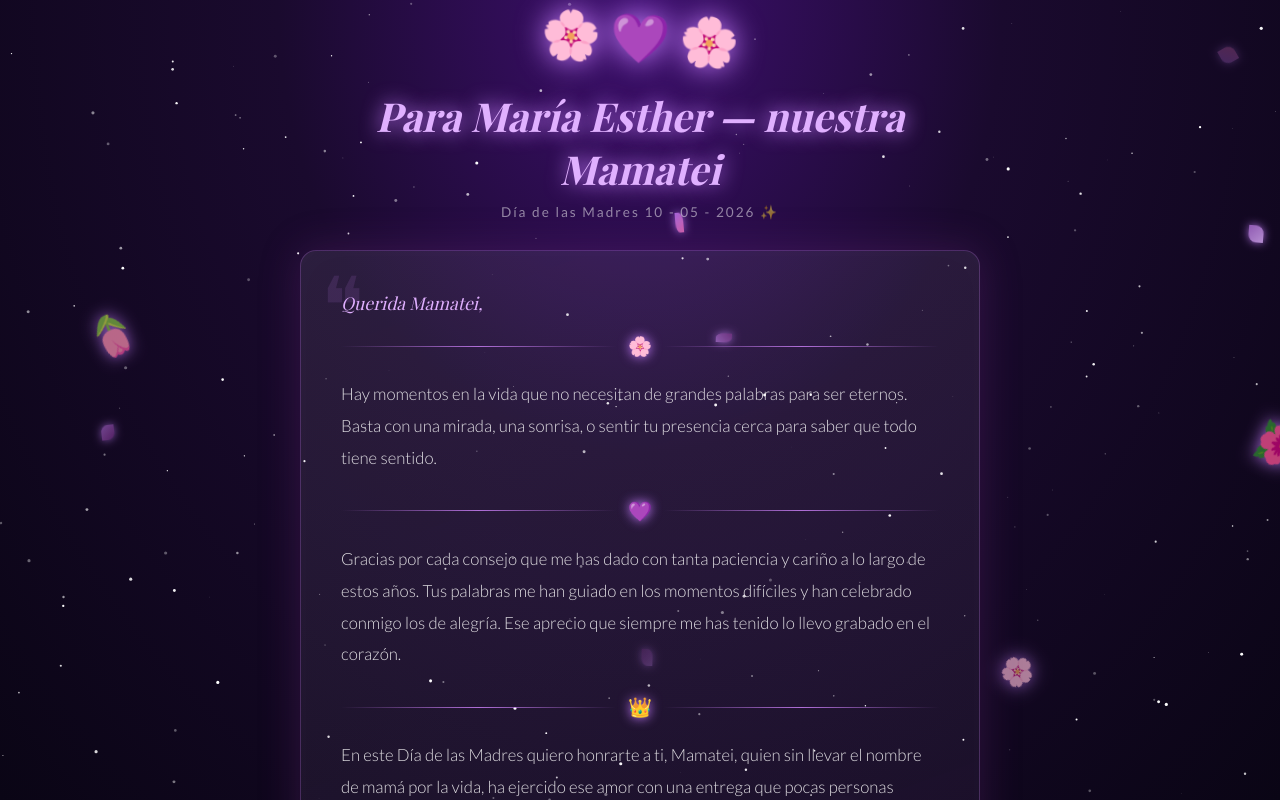
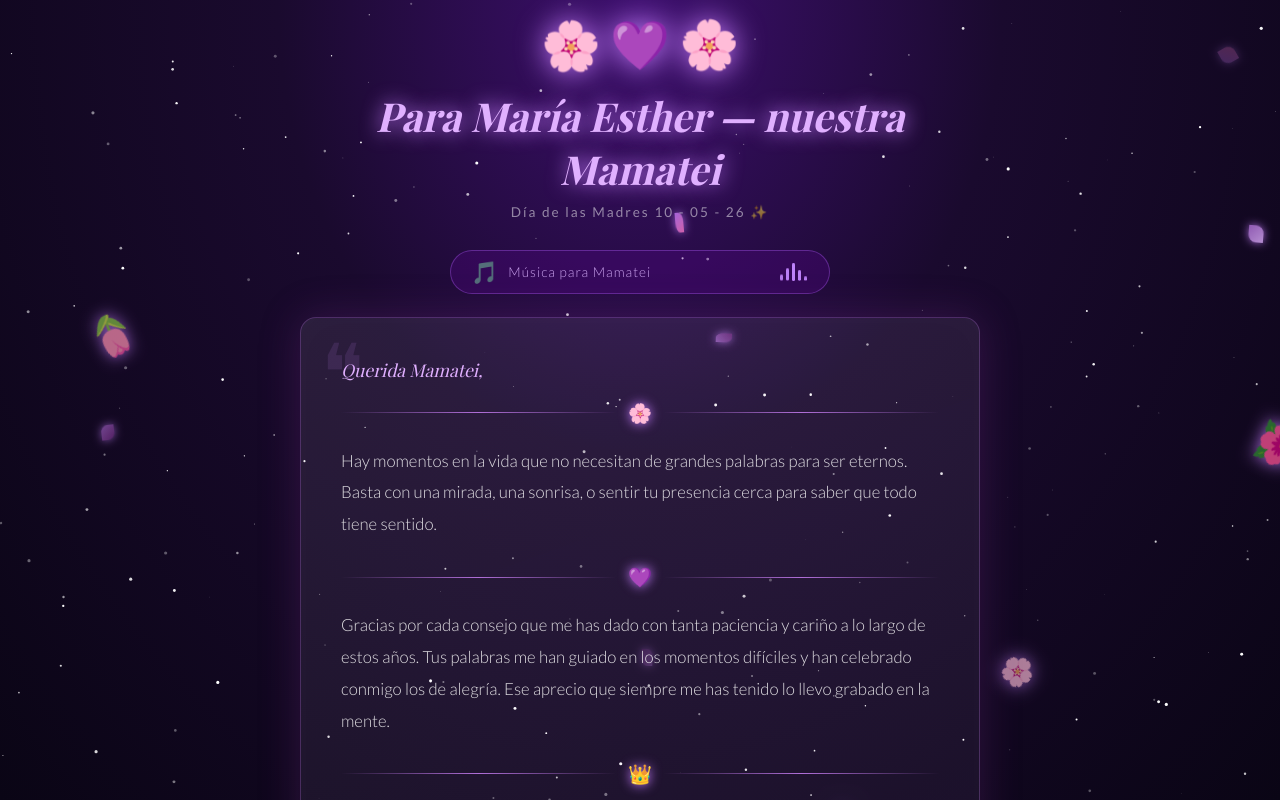
Before and after one commit to emmanuelenriqueposada/matei, a plain HTML site: page index.html in a window 1280 px wide. Both pictures are taken after a click on the button "💌 ABRIR MI CARTA". Drawn offline with nearby package versions, Linux system fonts and the light colour scheme; a web font is replaced by a local one.

Commit message:
Add files via upload

```diff
--- a/index.html
+++ b/index.html
@@ -5,84 +5,62 @@
   <meta name="viewport" content="width=device-width, initial-scale=1.0" />
   <meta name="description" content="Una carta especial para Mamatei, María Esther, con todo el cariño del Día de las Madres." />
   <title>Para Mamatei 💜 Feliz Día de las Madres</title>
-
-  <!-- Google Fonts -->
   <link rel="preconnect" href="https://fonts.googleapis.com" />
   <link rel="preconnect" href="https://fonts.gstatic.com" crossorigin />
   <link href="https://fonts.googleapis.com/css2?family=Playfair+Display:ital,wght@0,400;0,700;1,400;1,600&family=Lato:wght@300;400;700&display=swap" rel="stylesheet" />
-
-  <!-- Estilos -->
   <link rel="stylesheet" href="styles.css" />
 </head>
 <body>
 
-  <!-- Canvas de estrellas -->
   <canvas id="starfield" aria-hidden="true"></canvas>
 
-  <!-- Contenido principal -->
   <div id="app">
 
-    <!-- ===================== -->
     <!-- PANTALLA DE BIENVENIDA -->
-    <!-- ===================== -->
     <div id="welcome-screen">
-
-      <!-- Flores decorativas superiores -->
       <div class="welcome-flowers" aria-hidden="true">🌸 💜 🌸</div>
-
-      <!-- Título principal -->
       <h1 class="welcome-title">Para ti, Mamatei 💜</h1>
       <p class="welcome-subtitle">Toca el sobre para abrir tu carta especial</p>
 
-      <!-- SOBRE ANIMADO -->
-      <div id="envelope-container" role="button" tabindex="0" aria-label="Abrir carta de amor"
+      <div id="envelope-container" role="button" tabindex="0" aria-label="Abrir carta"
            onkeydown="if(event.key==='Enter'||event.key===' ')this.click()">
         <div class="envelope">
-
-          <!-- Cuerpo del sobre -->
           <div class="envelope-body"></div>
-
-          <!-- Solapa superior (se abre) -->
           <div class="envelope-flap" aria-hidden="true"></div>
-
-          <!-- Sello / corazón central -->
           <div class="envelope-seal" aria-hidden="true">💜</div>
-
-          <!-- Carta que asoma -->
           <div class="letter-preview" aria-hidden="true"></div>
-
         </div>
       </div>
 
-      <!-- Botón abrir -->
       <button id="btn-open" class="btn-open" type="button">
         💌 Abrir mi carta
       </button>
+    </div>
 
-    </div>
-    <!-- /welcome-screen -->
-
-
-    <!-- ================== -->
-    <!-- PANTALLA DE CARTA  -->
-    <!-- ================== -->
+    <!-- PANTALLA DE CARTA -->
     <div id="letter-screen" role="main" aria-live="polite">
 
-      <!-- Cabecera -->
       <header class="letter-header">
         <span class="letter-flowers-top" aria-hidden="true">🌸 💜 🌸</span>
         <h2 class="letter-title">Para María Esther — nuestra Mamatei</h2>
-        <time class="letter-date" datetime="">Día de las Madres 10 - 05 - 2026 ✨</time>
+        <time class="letter-date" datetime="">Día de las Madres 10 - 05 - 26 ✨</time>
       </header>
 
-      <!-- Carta de amor -->
+      <!-- BARRA DE MÚSICA -->
+      <div id="music-bar" role="button" tabindex="0" aria-label="Pausar música"
+           onkeydown="if(event.key==='Enter'||event.key===' ')this.click()">
+        <span id="music-icon" class="music-icon playing">🎵</span>
+        <span class="music-text">Música para Mamatei</span>
+        <div id="music-waves" class="music-waves">
+          <span></span><span></span><span></span><span></span><span></span>
+        </div>
+      </div>
+
       <article class="letter-card">
 
         <p class="letter-greeting">Querida Mamatei,</p>
 
-        <div class="letter-divider" aria-hidden="true">
-          <span>🌸</span>
-        </div>
+        <div class="letter-divider" aria-hidden="true"><span>🌸</span></div>
 
         <p class="letter-body">
           Hay momentos en la vida que no necesitan de grandes palabras para
@@ -90,21 +68,16 @@
           cerca para saber que todo tiene sentido.
         </p>
 
-
-        <div class="letter-divider" aria-hidden="true">
-          <span>💜</span>
-        </div>
+        <div class="letter-divider" aria-hidden="true"><span>💜</span></div>
 
         <p class="letter-body">
           Gracias por cada consejo que me has dado con tanta paciencia y cariño
           a lo largo de estos años. Tus palabras me han guiado en los momentos
           difíciles y han celebrado conmigo los de alegría. Ese aprecio que
-          siempre me has tenido lo llevo grabado en el corazón.
+          siempre me has tenido lo llevo grabado en la mente.
         </p>
 
-        <div class="letter-divider" aria-hidden="true">
-          <span>👑</span>
-        </div>
+        <div class="letter-divider" aria-hidden="true"><span>👑</span></div>
 
         <p class="letter-body">
           En este Día de las Madres quiero honrarte a ti, Mamatei, quien sin
@@ -114,30 +87,125 @@
         </p>
 
         <p class="letter-body">
-          Te queremos hoy, mañana y siempre. 🌸
+          Te queremos mucho... 🌸
         </p>
 
-        <div class="letter-divider" aria-hidden="true">
-          <span>✨</span>
-        </div>
+        <div class="letter-divider" aria-hidden="true"><span>✨</span></div>
 
         <p class="letter-signature">Con todo nuestro cariño,<br><em>Ely, Marianita, Amanda y Yo 💜</em></p>
 
       </article>
 
-      <!-- Botón volver -->
-      <button id="btn-back" class="btn-back" type="button">
-        ← Volver al sobre
-      </button>
+      <button id="btn-back" class="btn-back" type="button">← Volver al sobre</button>
 
     </div>
-    <!-- /letter-screen -->
 
   </div>
-  <!-- /app -->
 
-  <!-- Script principal -->
+  <!-- ✅ Audio — pon tu archivo music.mp3 en la misma carpeta -->
+  <audio id="bg-music" loop preload="auto">
+    <source src="music.mp3" type="audio/mpeg" />
+  </audio>
+
   <script src="script.js"></script>
+
+  <!-- Script de música inline (independiente del script.js existente) -->
+  <script>
+    /* ── MÚSICA ── */
+    const musicBar   = document.getElementById('music-bar');
+    const musicIcon  = document.getElementById('music-icon');
+    const musicWaves = document.getElementById('music-waves');
+    const bgMusic    = document.getElementById('bg-music');
+    let isPlaying = false;
+
+    function setMusicUI(playing) {
+      if (playing) {
+        musicIcon.textContent = '🎵';
+        musicIcon.className = 'music-icon playing';
+        musicWaves.classList.remove('paused');
+        musicBar.setAttribute('aria-label', 'Pausar música');
+      } else {
+        musicIcon.textContent = '⏸';
+        musicIcon.className = 'music-icon paused';
+        musicWaves.classList.add('paused');
+        musicBar.setAttribute('aria-label', 'Reproducir música');
+      }
+    }
+
+    function toggleMusic() {
+      if (isPlaying) {
+        bgMusic.pause();
+        isPlaying = false;
+        setMusicUI(false);
+      } else {
+        bgMusic.play().then(() => {
+          isPlaying = true;
+          setMusicUI(true);
+        }).catch(err => console.warn('Audio bloqueado:', err));
+      }
+    }
+
+    musicBar.addEventListener('click', toggleMusic);
+
+    /* ── TRANSICIONES DE PANTALLA ── */
+    const welcomeScreen = document.getElementById('welcome-screen');
+    const letterScreen  = document.getElementById('letter-screen');
+    const btnOpen       = document.getElementById('btn-open');
+    const btnBack       = document.getElementById('btn-back');
+    const envContainer  = document.getElementById('envelope-container');
+
+    function openLetter() {
+      welcomeScreen.style.opacity = '0';
+      welcomeScreen.style.transition = 'opacity .5s ease';
+      setTimeout(() => {
+        welcomeScreen.style.display = 'none';
+        letterScreen.style.display  = 'flex';
+        letterScreen.style.opacity  = '0';
+        letterScreen.style.transition = 'opacity .5s ease';
+        requestAnimationFrame(() => {
+          requestAnimationFrame(() => { letterScreen.style.opacity = '1'; });
+        });
+        window.scrollTo({ top: 0, behavior: 'smooth' });
+
+        // ✅ Iniciar música automáticamente al abrir la carta
+        bgMusic.play().then(() => {
+          isPlaying = true;
+          setMusicUI(true);
+        }).catch(() => {
+          // Si el navegador bloquea, el usuario puede tocar la barra
+          setMusicUI(false);
+        });
+
+      }, 500);
+    }
+
+    function closeLetter() {
+      // Pausar música al volver
+      bgMusic.pause();
+      bgMusic.currentTime = 0;
+      isPlaying = false;
+      setMusicUI(false);
+
+      letterScreen.style.opacity = '0';
+      setTimeout(() => {
+        letterScreen.style.display  = 'none';
+        welcomeScreen.style.display = 'flex';
+        welcomeScreen.style.opacity = '0';
+        requestAnimationFrame(() => {
+          requestAnimationFrame(() => { welcomeScreen.style.opacity = '1'; });
+        });
+        window.scrollTo({ top: 0, behavior: 'smooth' });
+      }, 500);
+    }
+
+    btnOpen.addEventListener('click', openLetter);
+    envContainer.addEventListener('click', openLetter);
+    btnBack.addEventListener('click', closeLetter);
+
+    // Estado inicial
+    letterScreen.style.display = 'none';
+    welcomeScreen.style.display = 'flex';
+  </script>
 
 </body>
 </html>
--- a/styles.css
+++ b/styles.css
@@ -594,3 +594,92 @@ body {
     padding: 20px 16px;
   }
 }
+
+/* ══════════════════════════════
+   ADDON — Barra de música Mamatei
+   Pega esto al final de styles.css
+══════════════════════════════ */
+
+#music-bar {
+  display: flex;
+  align-items: center;
+  gap: .75rem;
+  background: rgba(100, 0, 160, 0.25);
+  border: 1px solid rgba(180, 100, 255, 0.35);
+  border-radius: 50px;
+  padding: .6rem 1.4rem;
+  cursor: pointer;
+  width: min(380px, 90vw);
+  margin: 0 auto 1.4rem;
+  backdrop-filter: blur(10px);
+  transition: background .3s ease, transform .2s ease;
+  outline: none;
+  user-select: none;
+}
+
+#music-bar:hover {
+  background: rgba(130, 0, 200, 0.38);
+  transform: scale(1.02);
+}
+
+#music-bar:focus-visible {
+  box-shadow: 0 0 0 3px rgba(180, 100, 255, 0.6);
+}
+
+.music-icon {
+  font-size: 1.15rem;
+  flex-shrink: 0;
+  transition: transform .3s ease;
+}
+
+.music-icon.playing {
+  animation: musicBounce .5s ease-in-out infinite alternate;
+}
+
+@keyframes musicBounce {
+  from { transform: scale(1); }
+  to   { transform: scale(1.25); }
+}
+
+.music-text {
+  flex: 1;
+  font-size: .85rem;
+  color: rgba(220, 180, 255, .9);
+  font-weight: 300;
+  font-family: 'Lato', sans-serif;
+}
+
+/* Ondas animadas */
+.music-waves {
+  display: flex;
+  align-items: flex-end;
+  gap: 3px;
+  height: 18px;
+  flex-shrink: 0;
+}
+
+.music-waves span {
+  display: block;
+  width: 3px;
+  border-radius: 3px;
+  background: #c084fc;
+  animation: waveBar .7s ease-in-out infinite alternate;
+  min-height: 4px;
+}
+
+.music-waves span:nth-child(1) { animation-delay: .0s; height: 7px; }
+.music-waves span:nth-child(2) { animation-delay: .1s; height: 13px; }
+.music-waves span:nth-child(3) { animation-delay: .2s; height: 18px; }
+.music-waves span:nth-child(4) { animation-delay: .3s; height: 11px; }
+.music-waves span:nth-child(5) { animation-delay: .4s; height: 5px; }
+
+.music-waves.paused span {
+  animation: none;
+  height: 4px;
+  opacity: .3;
+}
+
+@keyframes waveBar {
+  from { transform: scaleY(.25); opacity: .55; }
+  to   { transform: scaleY(1);   opacity: 1; }
+}
```
Also changed, not shown: 1 other file.
